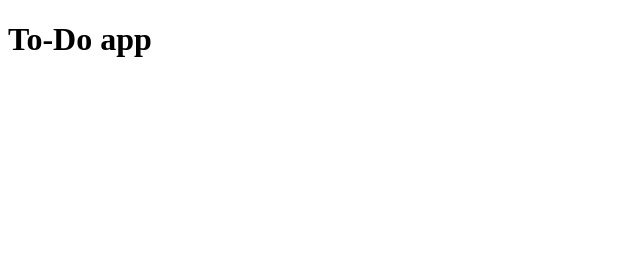
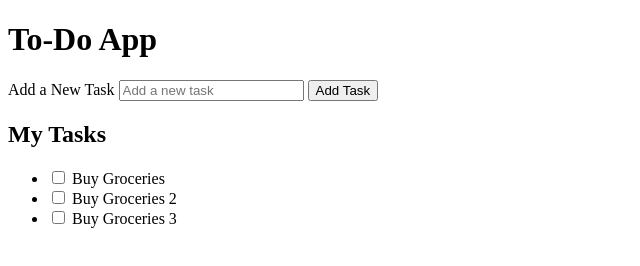
Before and after one commit to tauseefmsk/TO-DO-VanillaJS, a plain HTML site: page src/index.html in a window 1280 px wide. Shown: the whole page, without its empty margins (0-640 px from the left). Drawn offline with Linux system fonts and the light colour scheme.

Commit message:
added the html structure with plain data

```diff
--- a/src/index.html
+++ b/src/index.html
@@ -3,11 +3,38 @@
 <head>
     <meta charset="UTF-8">
     <meta name="viewport" content="width=device-width, initial-scale=1.0">
-    <title>Document</title>
+    <title>To-Do App - Manage Your Tasks</title>
 </head>
 <body>
     <header>
-        <h1>To-Do app</h1>
+        <h1>To-Do App</h1>
     </header>
+
+    <main>
+        <section>
+            <form id="todo-form">
+                <label for="todo-input">Add a New Task</label>
+                <input type="text" id="todo-input" placeholder="Add a new task" required>
+                <button type="submit">Add Task</button>
+            </form>
+        </section>
+        <section aria-labelledby="tasks-heading">
+            <h2>My Tasks</h2>
+            <ul>
+                <li>
+                    <input type="checkbox"></input>
+                    <label for="task1">Buy Groceries</label>
+                </li>
+                <li>
+                    <input type="checkbox"></input>
+                    <label for="task2">Buy Groceries 2</label>
+                </li>
+                <li>
+                    <input type="checkbox"></input>
+                    <label for="task3">Buy Groceries 3</label>
+                </li>
+            </ul>
+        </section>
+    </main>
 </body>
 </html>
```
